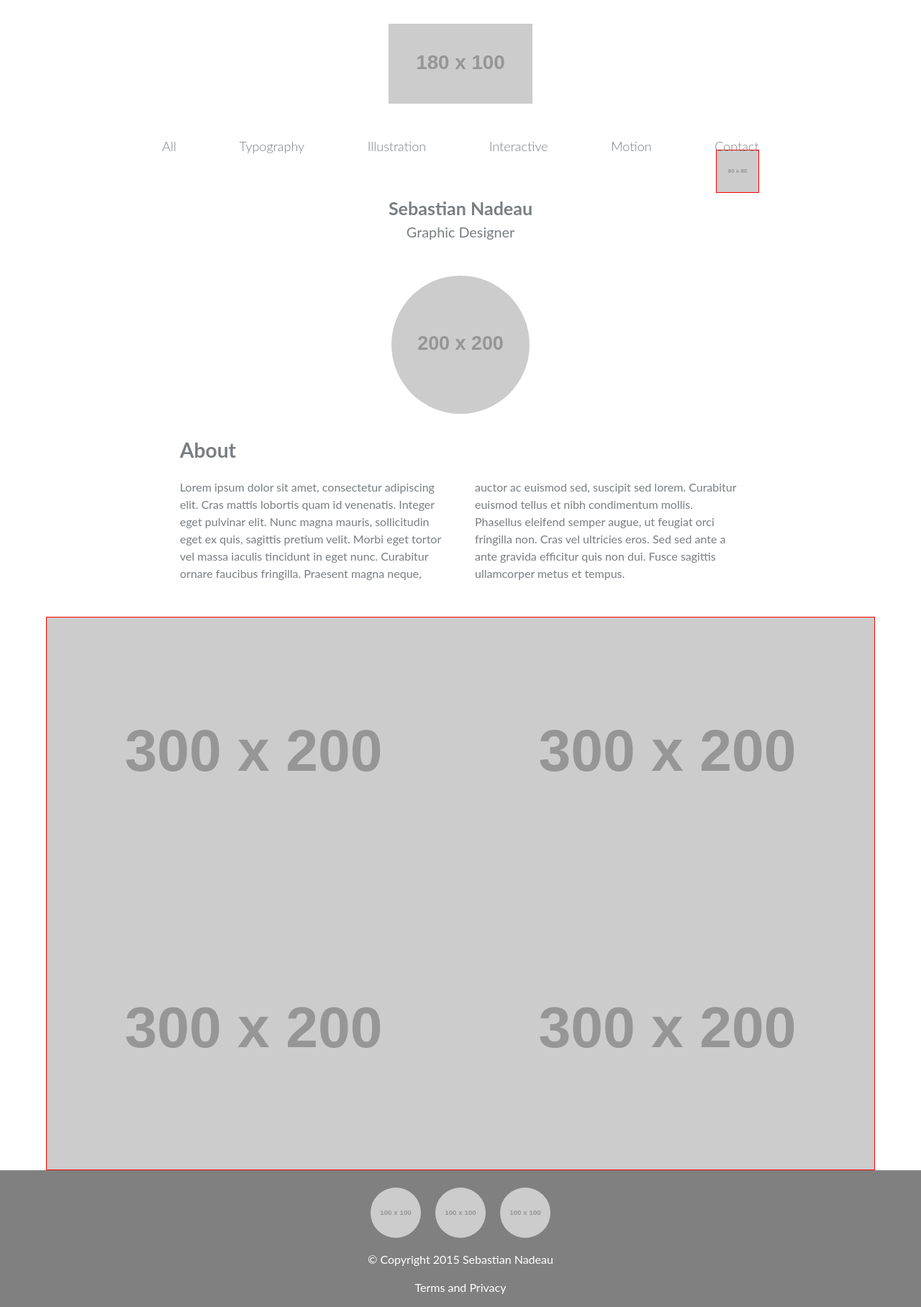
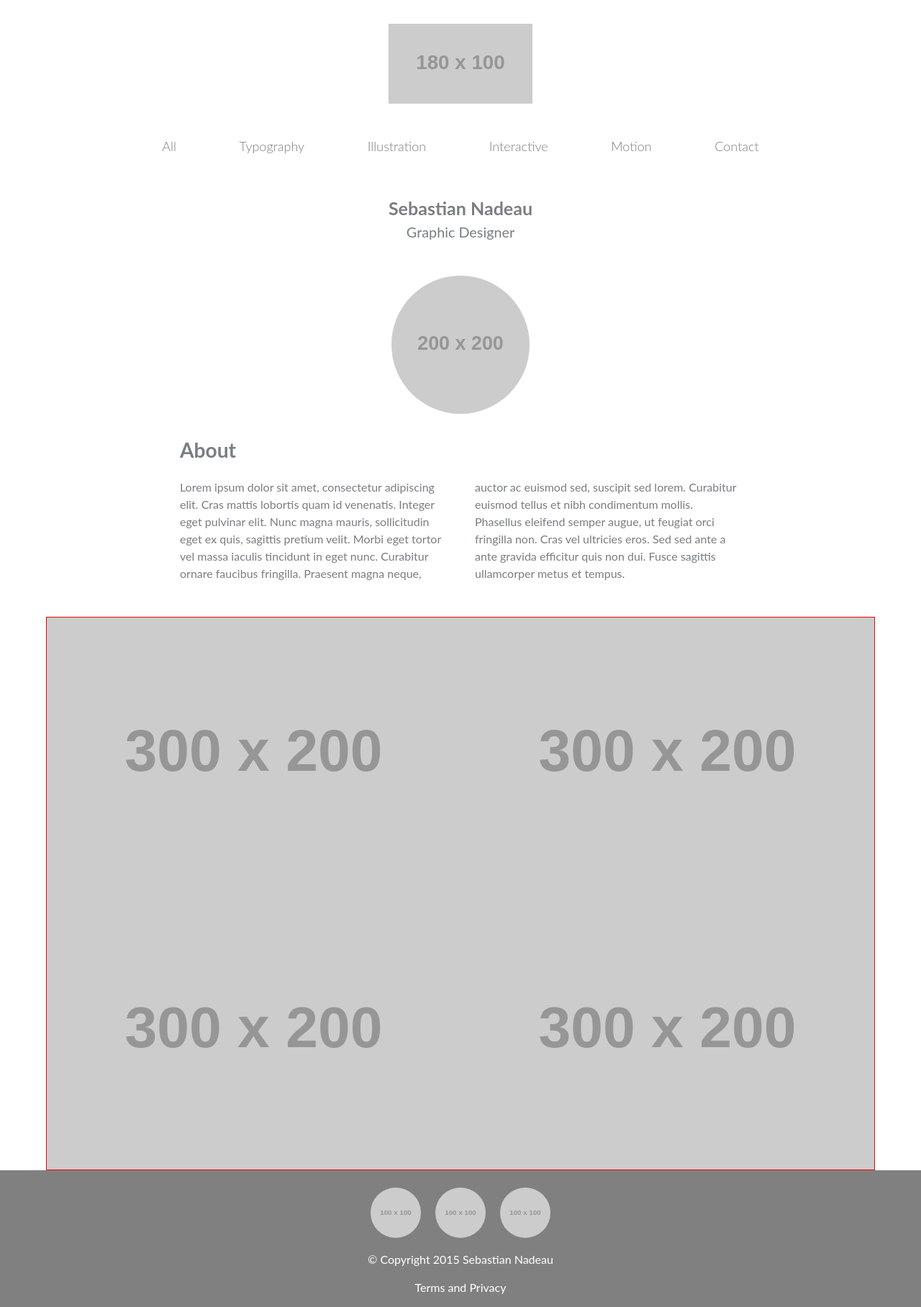
Before and after one commit to sebastiann88/personal-online-portfolio, a Jekyll site: the page built from index.html, in a window 1280 px wide. Shown: the whole page at 72% size. Built offline with Jekyll 4.4.1, drawn with Linux system fonts in a browser that asks for light colours.

Commit message:
style(css): make hamburger invisible on larger screens

```diff
--- a/css/main.css
+++ b/css/main.css
@@ -398,6 +398,31 @@ footer > div {
     footer > div {
         max-width: 50%
     }
+
+    .nav-check:checked ~ .nav {
+        display: none;
+    }
+
+    .nav-label {
+        display: none;
+        cursor: default;
+        width: 60px;
+        position: absolute;
+    }
+
+    .nav-open,
+    .nav-close {
+        display: none;
+        width: 100%;
+    }
+
+    .nav-check:checked ~ .nav-label .nav-open {
+        display: none;
+    }
+
+    .nav-check:checked ~ .nav-label .nav-close {
+        display: none;
+    }
 }
 
 @media (min-width: 1545px) {
```
